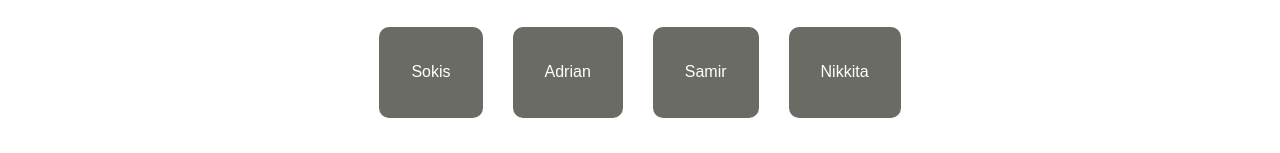
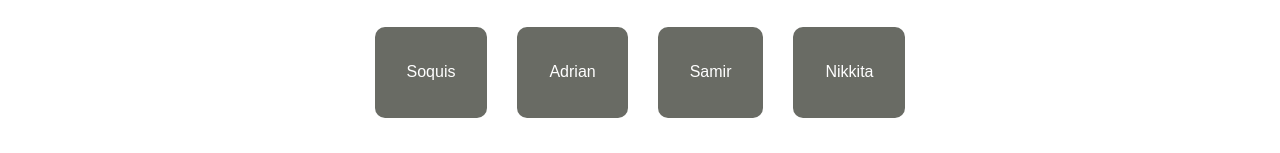
Before and after one commit to nikkitanair/happy-birthday-amma, a React (Create React App) app: page / in a window 1280 px wide. Shown: the part 410-563 px from the top of the page. Built offline with nearby package versions, Linux system fonts and the light colour scheme.

Commit message:
Change Sokis to Soquis

```diff
--- a/src/components/App.js
+++ b/src/components/App.js
@@ -38,7 +38,7 @@ class App extends Component {
             <img src={familia} className="familia-photo" alt="familia"/>
           </div>
         )}/>
-        <Route exact path="/Sokis" render={() => (
+        <Route exact path="/Soquis" render={() => (
           <div className="family-photo-box">
             <img src={mama} className="familia-photo" alt="sokis"/>
           </div>
--- a/src/components/familiar.js
+++ b/src/components/familiar.js
@@ -5,7 +5,7 @@ import * as Data from '../data'
 class Familiar extends Component {
   data(){
     let data = {
-      "Sokis": Data.mama(),
+      "Soquis": Data.mama(),
       "Nikkita": Data.kkitaLove(),
       "Adrian": Data.adrian(),
       "Samir": Data.samir(),
--- a/src/data.js
+++ b/src/data.js
@@ -1,6 +1,6 @@
 export function mama () {
   return {
-    author: "Sokis",
+    author: "Soquis",
     photo: '../mama.jpg',
     message: "En este especial día desde lo más profundo de mi corazón,quiero desearte un muy feliz cumpleaños. Que Dios te bendiga y te de muchos años de vida para COMPARTIR JUNTOS. Gracias por cambiar y hacerme feliz. Que el Universo te guíe y ayude a cumplir tus sueños. Te amo. Soquis",
     preview: "En este especial día desde lo más profundo de mi corazón,quiero desearte un muy feliz cumpleaños...."
```
